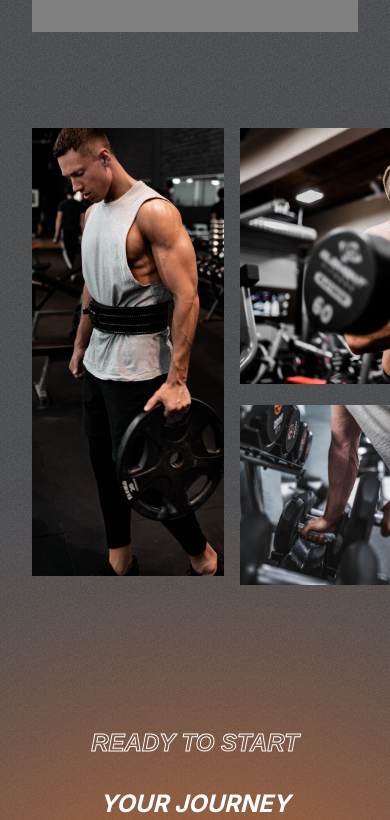
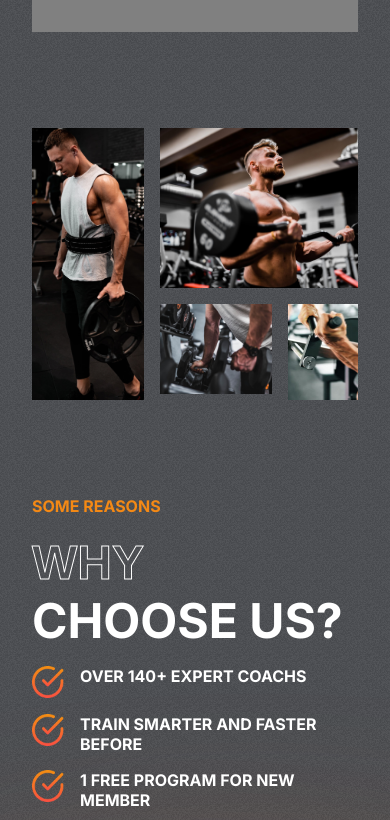
Before and after one commit to amberlynn364/gym-website, a React (Create React App) app: page / in a window 390 px wide. Shown: the part 2330-3150 px from the top of the page. Built offline with nearby package versions, Linux system fonts and the light colour scheme.

Commit message:
feat: add responsive for reasons section

```diff
--- a/src/components/Reasons/Reasons.css
+++ b/src/components/Reasons/Reasons.css
@@ -3,3 +3,9 @@
   gap: 2rem;
   padding: 0 2rem;
 }
+
+@media screen and (max-width: 768px) {
+  .reasons {
+    flex-direction: column;
+  }
+}
--- a/src/components/Reasons/ReasonsLeftSide/ReasonsLeftSide.css
+++ b/src/components/Reasons/ReasonsLeftSide/ReasonsLeftSide.css
@@ -34,3 +34,29 @@
   grid-row: 2;
   grid-column: 3/4;
 }
+
+@media screen and (max-width: 768px) {
+  .left-side-reasons {
+    grid-auto-flow: auto;
+    overflow: hidden;
+  }
+
+  .left-side-reasons > :nth-child(1) {
+    width: 7rem;
+    height: 17rem;
+  }
+
+  .left-side-reasons > :nth-child(2) {
+    width: 15rem;
+    height: 10rem;
+  }
+
+  .left-side-reasons > :nth-child(3) {
+    width: 7rem;
+  }
+
+  .left-side-reasons > :nth-child(4) {
+    width: 7rem;
+    height: 6rem;
+  }
+}
```
